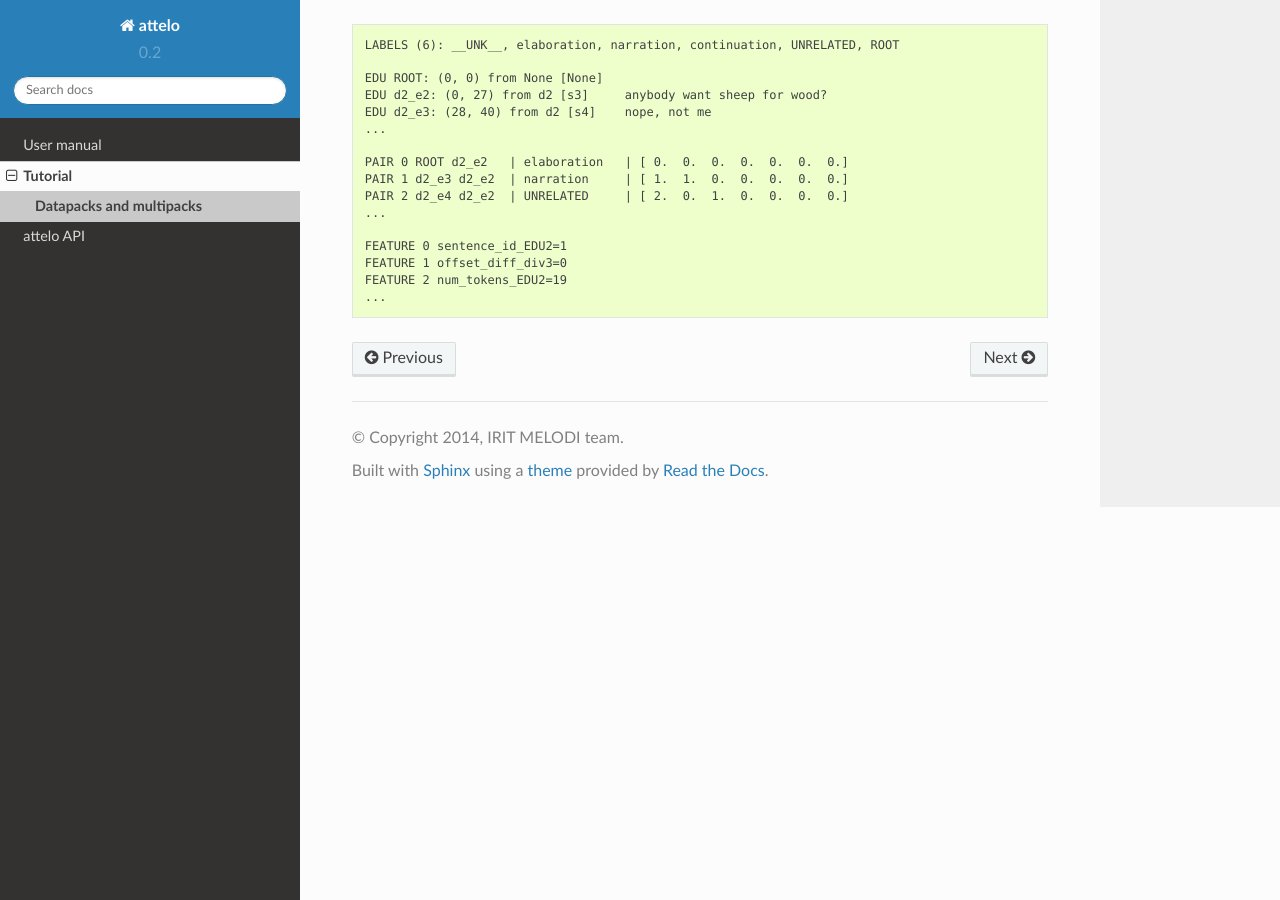
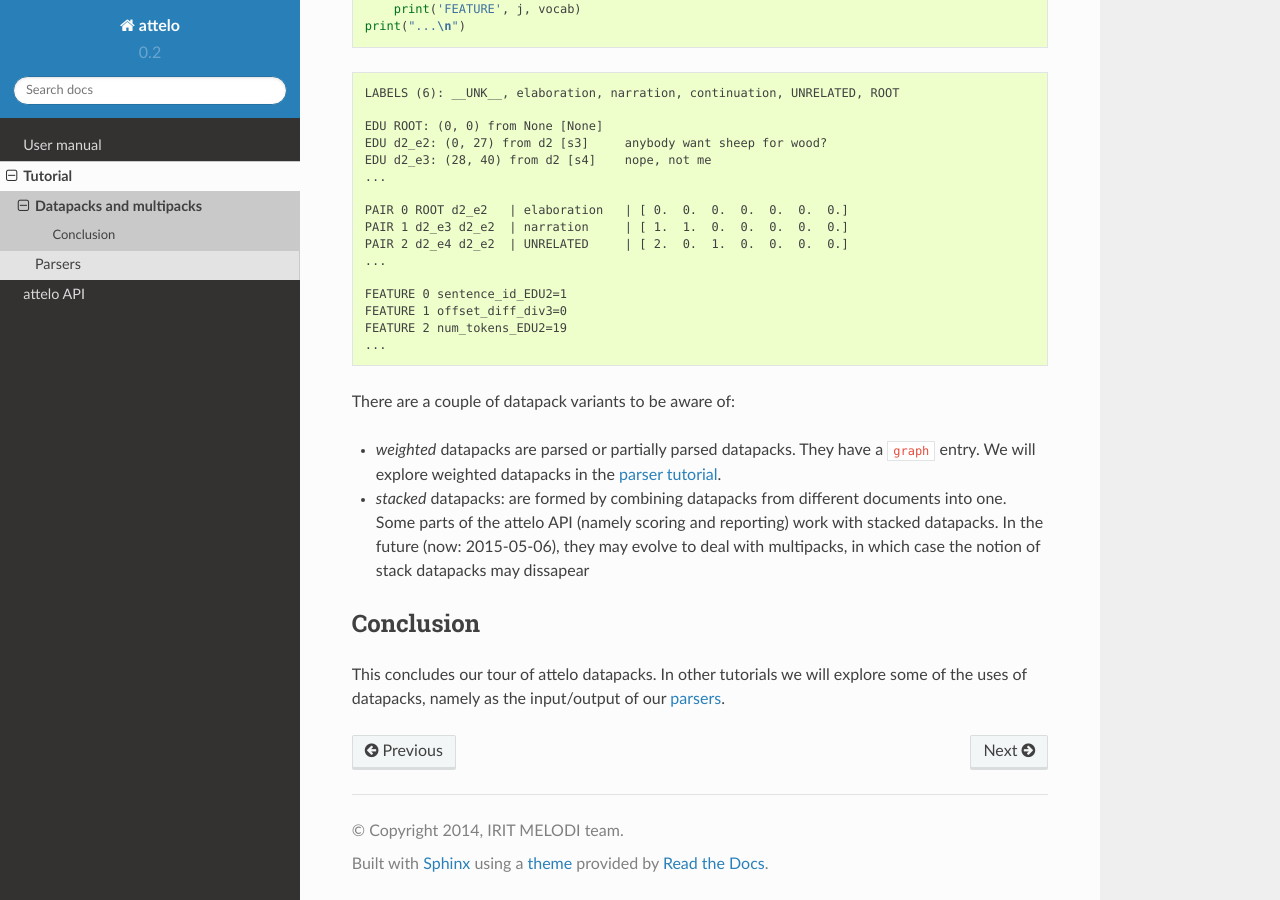
Before and after one commit to irit-melodi/attelo, a Sphinx documentation site: the page built from doc/tut_dpack.rst, in a window 1280 px wide and 900 px high, scrolled down 1490 px. Built offline with Sphinx 7.4.7 and the Read the Docs theme 2.0.0, drawn with Linux system fonts in a browser that asks for light colours; some of the changed text lies outside the part shown.

Commit message:
DOC add a parser tutorial

```diff
--- a/doc/tut_dpack.rst
+++ b/doc/tut_dpack.rst
@@ -1,8 +1,8 @@
 
 Datapacks and multipacks
-------------------------
+========================
 
-Attelo reads its `input files <input>`__ into “datapacks”. Generally
+Attelo reads its `input files <../input>`__ into “datapacks”. Generally
 speaking, we have one datapack per document, so when reading a corpus
 in, we would be reading multiple datapacks (we read a multipack, ie. a
 dictionary of datapacks, or perhaps a fancier structure in future attelo
@@ -33,6 +33,9 @@ versions)
     Reading features... done [2 ms]
     Build data packs... done [0 ms]
 
+
+As we can see below, multipacks are dictionaries from document names to
+dpacks.
 
 .. code:: python
 
@@ -104,3 +107,23 @@ Datapacks store everything we know about a document:
     FEATURE 1 offset_diff_div3=0
     FEATURE 2 num_tokens_EDU2=19
     ...
+
+
+
+There are a couple of datapack variants to be aware of:
+
+-  *weighted* datapacks are parsed or partially parsed datapacks. They
+   have a ``graph`` entry. We will explore weighted datapacks in the
+   `parser tutorial <tut_parser>`__.
+-  *stacked* datapacks: are formed by combining datapacks from different
+   documents into one. Some parts of the attelo API (namely scoring and
+   reporting) work with stacked datapacks. In the future (now:
+   2015-05-06), they may evolve to deal with multipacks, in which case
+   the notion of stack datapacks may dissapear
+
+Conclusion
+----------
+
+This concludes our tour of attelo datapacks. In other tutorials we will
+explore some of the uses of datapacks, namely as the input/output of our
+`parsers <tut_parser>`__.
--- a/doc/tutorial.rst
+++ b/doc/tutorial.rst
@@ -8,3 +8,4 @@ as iPython notebooks in the doc directory
    :maxdepth: 2
 
    tut_dpack
+   tut_parser
```
Also changed, not shown: doc/tut_parser.rst (added, +207 -0 lines), doc/tut_dpack.ipynb, doc/tut_parser.ipynb (added), 1 other file.
